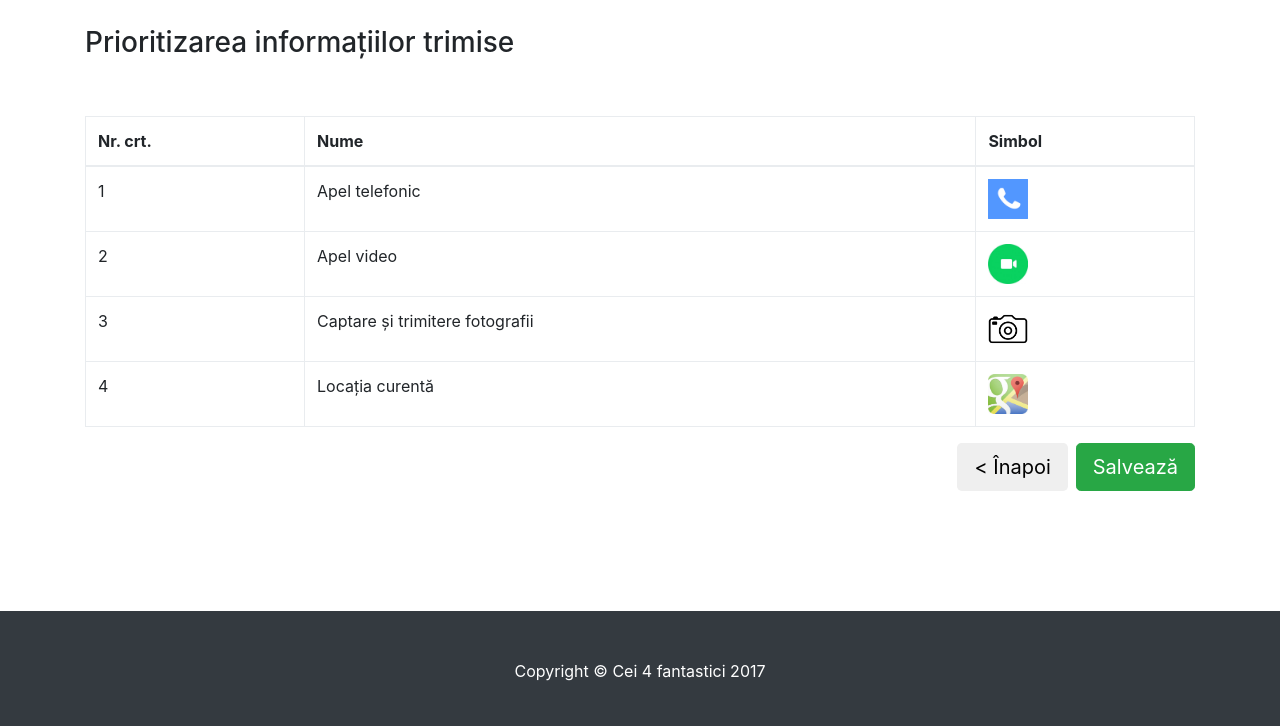
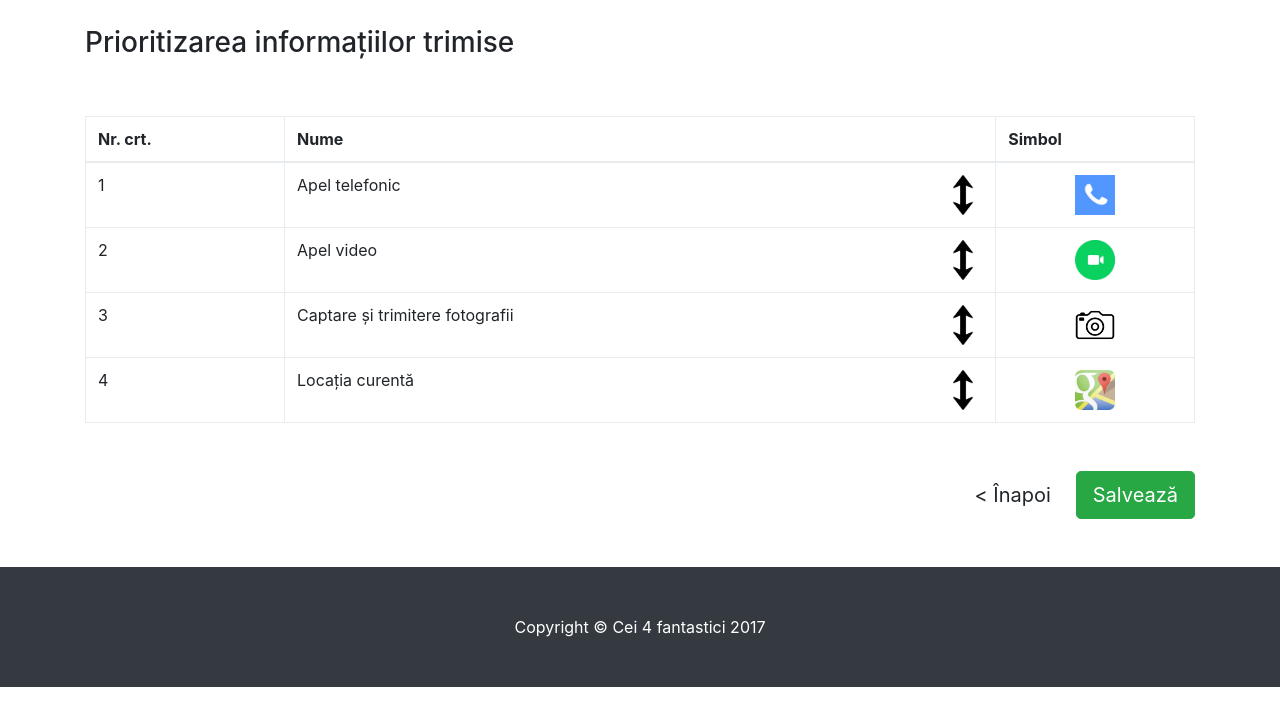
Before and after one commit to iulianbruma/e-health, a plain HTML site: page emergency_call2.html in a window 1280 px wide. Shown: the part 150-876 px from the top of the page. After the commit the page ends 837 px from the top, so only its background shows below. Drawn offline with nearby package versions, Linux system fonts and the light colour scheme.

Commit message:
Functionalitate drag&drop tabel + sageti

```diff
--- a/emergency_call2.html
+++ b/emergency_call2.html
@@ -1,7 +1,4 @@
-
-<!DOCTYPE html>
 <html lang="en">
-
 <head>
 	<meta charset="utf-8">
 	<meta name="viewport" content="width=device-width, initial-scale=1, shrink-to-fit=no">
@@ -11,9 +8,12 @@
 	<title>e-Health</title>
 	<script src="http://ajax.googleapis.com/ajax/libs/jquery/1.9.1/jquery.js"></script>
 	<script src="https://cdnjs.cloudflare.com/ajax/libs/jqueryui/1.11.4/jquery-ui.js"></script>
+	<link href="https://cdnjs.cloudflare.com/ajax/libs/twitter-bootstrap/4.0.0-alpha/css/bootstrap.css" rel="stylesheet">
+	<link href="https://cdnjs.cloudflare.com/ajax/libs/jqueryui/1.11.4/jquery-ui.css" rel="stylesheet">
 	<link href="bootstrap/css/bootstrap.min.css" rel="stylesheet">
 	<link href="css/stylesheet.css" rel="stylesheet">
 	<link rel="stylesheet" href="http://fonts.googleapis.com/css?family=Roboto:400,100,300,500">
+
 </head>
 
 <body>
@@ -56,7 +56,7 @@
 		<h3 class="well"> Prioritizarea informațiilor trimise </h3>
 		<br>
 		<br>
-    <table id="contacte" class="table table-bordered pagin-table">
+		<table id="contacte" class="table table-bordered pagin-table mb-5">
 			<thead>
 				<tr>
 					<th>Nr. crt.</th>
@@ -67,45 +67,57 @@
 			<tbody id="sortable">
 				<tr>
 					<td>1</td>
-          <td>Apel telefonic</td>
 					<td>
+						Apel telefonic
+						<img class="float-right" style="height: 40px;" src="images/emergencyCall/up&down.png" />
+					</td>
+					<td class="text-center">
 						<img style="height: 40px;" src="images/emergencyCall/tel.png" />
 					</td>
 				</tr>
 				<tr>
 					<td>2</td>
-          <td>Apel video</td>
 					<td>
+						Apel video
+						<img class="float-right" style="height: 40px;" src="images/emergencyCall/up&down.png" />
+
+					</td>
+					<td class="text-center">
 						<img style="height: 40px;" src="images/emergencyCall/video.jpg" />
 					</td>
 				</tr>
 				<tr>
 					<td>3</td>
-          <td>Captare și trimitere fotografii</td>
 					<td>
+						Captare și trimitere fotografii
+						<img class="float-right" style="height: 40px;" src="images/emergencyCall/up&down.png" />
+
+					</td>
+					<td class="text-center">
 						<img style="height: 40px;" src="images/emergencyCall/poze.png" />
 					</td>
 				</tr>
 				<tr>
 					<td>4</td>
-          <td>Locația curentă</td>
 					<td>
+						Locația curentă
+						<img class="float-right" style="height: 40px;" src="images/emergencyCall/up&down.png" />
+					</td>
+					<td class="text-center">
 						<img style="height: 40px;" src="images/emergencyCall/locatie.jpg" />
 					</td>
 				</tr>
 			</tbody>
 		</table>
-    <button id="inapoi" type="button" class="btn btn-lg btn-success float-right mb-5" data-toggle="modal" data-target="#confirmationModal">Salvează</button>
-    <button type="button" onclick="window.location.href='emergency_call1.html'" class="btn btn-lg float-right mr-2 mb-5"> < Înapoi</button>
+		<button id="inapoi" type="button" class="btn btn-lg btn-success float-right" data-toggle="modal" data-target="#confirmationModal">Salvează</button>
+		<button type="button" onclick="window.location.href='emergency_call1.html'" class="btn btn-lg float-right mr-2"> < Înapoi</button>
 
 	</div>
 	<br>
 	<br>
 	<br>
 	<br>
-  <br>
-  <br>
-  <br>
+
 
 	<!--Confirmation Modal -->
 	<div class="modal fade" id="confirmationModal" role="dialog">
@@ -125,13 +137,9 @@
 		</div>
 	</div>
 </div>
-
-    <script src="js/jquery/jquery.min.js"></script>
-  <script src="bootstrap/js/bootstrap.bundle.min.js"></script>
 <script type="text/javascript">
 	$('tbody').sortable();
 </script>
-
 <!-- Footer -->
 <footer class="py-5 bg-dark" style="bottom: 0;">
 	<div class="container">
@@ -141,5 +149,4 @@
 </footer>
 
 </body>
-
 </html>
```
Also changed, not shown: images/emergencyCall/down.jpg (added), images/emergencyCall/up&down.png (added), images/emergencyCall/up.jpg (added). Lines whose indentation alone changed are shown as unchanged.
